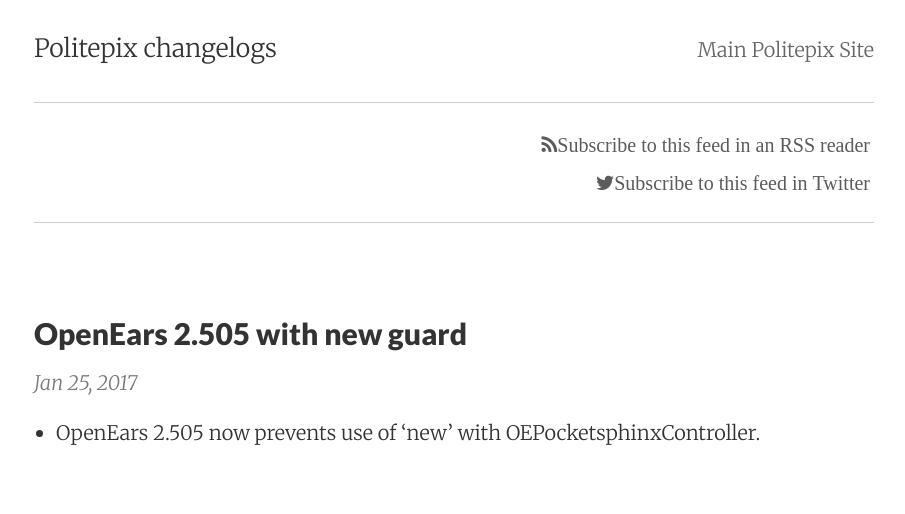
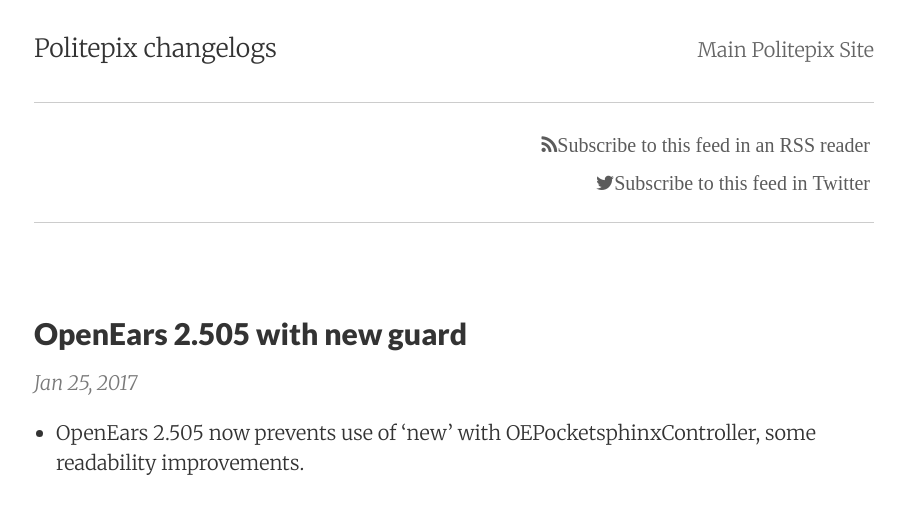
Before and after one commit to Halle/Changelogs, a Jekyll site: the page built from _posts/2017-01-25-OpenEars-2.505-with-new-guard.md, in a window 1280 px wide. Shown: the top 514 px of the page, without its empty margins (186-1091 px from the left). Built offline with Jekyll 4.4.1, drawn with Linux system fonts in a browser that asks for light colours; nearby versions of some CDN libraries.

Commit message:
Update 2017-01-25-OpenEars-2.505-with-new-guard.md

```diff
--- a/_posts/2017-01-25-OpenEars-2.505-with-new-guard.md
+++ b/_posts/2017-01-25-OpenEars-2.505-with-new-guard.md
@@ -5,4 +5,4 @@ date:       2017-01-25
 summary:    OpenEars 2.505 with new guard
 categories: openears
 ---
-* OpenEars 2.505 now prevents use of 'new' with OEPocketsphinxController.
+* OpenEars 2.505 now prevents use of 'new' with OEPocketsphinxController, some readability improvements.
```
